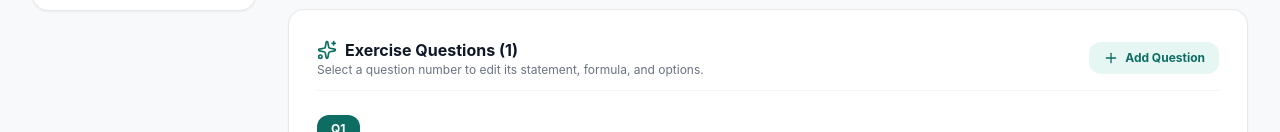
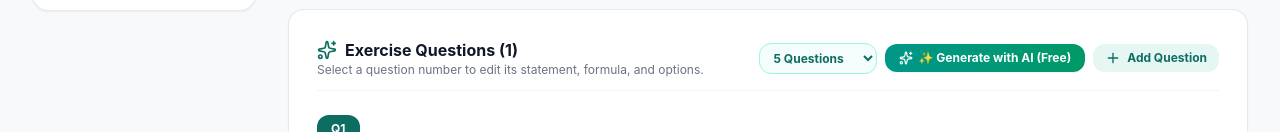
Before and after one commit to Nwaiwuchi10/kschool-admin, a Next.js app: page /exercises/new in a window 1280 px wide. Shown: the part 769-901 px from the top of the page. Built offline with nearby package versions, Linux system fonts and the light colour scheme; no server answers.

Commit message:
feat(admin): add optional AI exercise generation for selected lesson in create and edit exercise pages

```diff
--- a/src/app/exercises/[id]/edit/page.tsx
+++ b/src/app/exercises/[id]/edit/page.tsx
@@ -10,6 +10,7 @@ import { classService } from '@/services/class.service';
 import { subjectService } from '@/services/subject.service';
 import { lessonService } from '@/services/lesson.service';
 import { SchoolClass, Subject } from '@/types/curriculum.types';
+import { aiGeneratorService } from '@/services/ai-generator.service';
 import { useResponseModal } from '@/context/ModalContext';
 import { FormulaToolbar } from '@/components/FormulaToolbar';
 import { MathRenderer } from '@/components/MathRenderer';
@@ -20,6 +21,7 @@ import {
   CheckCircle2,
   Circle,
   FileQuestion,
+  Sparkles,
   HelpCircle,
   Clock,
   Award,
@@ -63,6 +65,8 @@ function EditExerciseContent() {
   const [activeQuestionIndex, setActiveQuestionIndex] = useState(0);
   const [isLoading, setIsLoading] = useState(true);
   const [isSubmitting, setIsSubmitting] = useState(false);
+  const [isGeneratingAi, setIsGeneratingAi] = useState(false);
+  const [aiQuestionCount, setAiQuestionCount] = useState(5);
 
   // Load existing exercise details & classes
   useEffect(() => {
@@ -573,7 +577,92 @@ function EditExerciseContent() {
                 ))}
               </div>
 
-              <div className="flex items-center gap-2 shrink-0">
+              <div className="flex flex-wrap items-center gap-2 shrink-0">
+                {/* AI Question Count Selector */}
+                <select
+                  value={aiQuestionCount}
+                  onChange={(e) => setAiQuestionCount(Number(e.target.value))}
+                  className="px-2.5 py-1.5 rounded-xl border border-teal-200 text-xs font-bold text-[#0D6D62] bg-teal-50/70 focus:outline-none cursor-pointer"
+                  title="Number of questions to generate with AI"
+                >
+                  <option value={3}>3 Questions</option>
+                  <option value={5}>5 Questions</option>
+                  <option value={8}>8 Questions</option>
+                  <option value={10}>10 Questions</option>
+                  <option value={15}>15 Questions</option>
+                </select>
+
+                {/* Optional AI Assistant Button */}
+                <button
+                  type="button"
+                  onClick={async () => {
+                    const targetTopicOrLesson = lesson || topic || title;
+                    if (!targetTopicOrLesson || !targetTopicOrLesson.trim()) {
+                      showError(
+                        'Lesson / Topic Required',
+                        'Please enter an Exercise Title, Topic, or select an Associated Lesson first before generating questions with AI.'
+                      );
+                      return;
+                    }
+
+                    try {
+                      setIsGeneratingAi(true);
+
+                      // If a lesson is selected, fetch full lesson content to ground the AI questions
+                      let lessonContentContext = '';
+                      const matchedLesson = availableLessons.find((l) => l.title === lesson || l.id === lesson);
+                      if (matchedLesson && /^[a-fA-F0-9]{24}$/.test(matchedLesson.id)) {
+                        try {
+                          const fullLesson = await lessonService.getLessonById(matchedLesson.id);
+                          if (fullLesson && fullLesson.content) {
+                            lessonContentContext = fullLesson.content;
+                          }
+                        } catch {
+                          // Continue with title context
+                        }
+                      }
+
+                      const result = await aiGeneratorService.generateQuiz({
+                        topicTitle: targetTopicOrLesson,
+                        subjectName: subject,
+                        classLevel,
+                        lessonContent: lessonContentContext,
+                        numberOfQuestions: aiQuestionCount,
+                      });
+
+                      if (result && Array.isArray(result.questions) && result.questions.length > 0) {
+                        const mappedQuestions: ExerciseQuestion[] = result.questions.map((q) => ({
+                          questionText: q.questionText,
+                          options: q.options && q.options.length === 4 ? q.options : [q.options[0] || 'A', q.options[1] || 'B', q.options[2] || 'C', q.options[3] || 'D'],
+                          correctOptionIndex: typeof q.correctOptionIndex === 'number' ? q.correctOptionIndex : 0,
+                          hint: '',
+                          explanation: q.explanation || '',
+                        }));
+
+                        setQuestions(mappedQuestions);
+                        setActiveQuestionIndex(0);
+
+                        showSuccess(
+                          'AI Questions Generated!',
+                          `Successfully generated ${mappedQuestions.length} practice questions based on "${targetTopicOrLesson}". You can review, edit options, or add more questions.`
+                        );
+                      }
+                    } catch (err: any) {
+                      showError(
+                        'AI Generation Notice',
+                        err?.response?.data?.message || err?.message || 'Could not generate exercise questions with AI.'
+                      );
+                    } finally {
+                      setIsGeneratingAi(false);
+                    }
+                  }}
+                  disabled={isGeneratingAi}
+                  className="inline-flex items-center gap-1.5 px-3.5 py-1.5 rounded-xl bg-gradient-to-r from-teal-600 to-emerald-600 hover:from-teal-700 hover:to-emerald-700 text-white text-xs font-bold transition-all shadow-xs cursor-pointer disabled:opacity-50"
+                >
+                  <Sparkles className="w-3.5 h-3.5" />
+                  <span>{isGeneratingAi ? 'Generating...' : '✨ Generate with AI'}</span>
+                </button>
+
                 <button
                   type="button"
                   onClick={addQuestion}
--- a/src/app/exercises/new/page.tsx
+++ b/src/app/exercises/new/page.tsx
@@ -10,6 +10,7 @@ import { classService } from '@/services/class.service';
 import { subjectService } from '@/services/subject.service';
 import { lessonService } from '@/services/lesson.service';
 import { SchoolClass, Subject } from '@/types/curriculum.types';
+import { aiGeneratorService } from '@/services/ai-generator.service';
 import { useResponseModal } from '@/context/ModalContext';
 import { FormulaToolbar } from '@/components/FormulaToolbar';
 import { MathRenderer } from '@/components/MathRenderer';
@@ -60,6 +61,8 @@ function CreateExerciseContent() {
 
   const [activeQuestionIndex, setActiveQuestionIndex] = useState(0);
   const [isSubmitting, setIsSubmitting] = useState(false);
+  const [isGeneratingAi, setIsGeneratingAi] = useState(false);
+  const [aiQuestionCount, setAiQuestionCount] = useState(5);
 
   // Load classes on mount
   useEffect(() => {
@@ -576,14 +579,105 @@ function CreateExerciseContent() {
                 </p>
               </div>
 
+              <div className="flex flex-wrap items-center gap-2 self-start sm:self-auto">
+                {/* AI Question Count Selector */}
+                <select
+                  value={aiQuestionCount}
+                  onChange={(e) => setAiQuestionCount(Number(e.target.value))}
+                  className="px-2.5 py-1.5 rounded-xl border border-teal-200 text-xs font-bold text-[#0D6D62] bg-teal-50/70 focus:outline-none cursor-pointer"
+                  title="Number of questions to generate with AI"
+                >
+                  <option value={3}>3 Questions</option>
+                  <option value={5}>5 Questions</option>
+                  <option value={8}>8 Questions</option>
+                  <option value={10}>10 Questions</option>
+                  <option value={15}>15 Questions</option>
+                </select>
+
+                {/* Optional AI Assistant Button */}
+                <button
+                  type="button"
+                  onClick={async () => {
+                    const targetTopicOrLesson = lesson || topic || title;
+                    if (!targetTopicOrLesson || !targetTopicOrLesson.trim()) {
+                      showError(
+                        'Lesson / Topic Required',
+                        'Please enter an Exercise Title, Topic, or select an Associated Lesson first before generating questions with AI.'
+                      );
+                      return;
+                    }
+
+                    try {
+                      setIsGeneratingAi(true);
+
+                      // If a lesson is selected, fetch full lesson content to ground the AI questions
+                      let lessonContentContext = '';
+                      const matchedLesson = availableLessons.find((l) => l.title === lesson || l.id === lesson);
+                      if (matchedLesson && /^[a-fA-F0-9]{24}$/.test(matchedLesson.id)) {
+                        try {
+                          const fullLesson = await lessonService.getLessonById(matchedLesson.id);
+                          if (fullLesson && fullLesson.content) {
+                            lessonContentContext = fullLesson.content;
+                          }
+                        } catch {
+                          // Continue with title context
+                        }
+                      }
+
+                      const result = await aiGeneratorService.generateQuiz({
+                        topicTitle: targetTopicOrLesson,
+                        subjectName: subject,
+                        classLevel,
+                        lessonContent: lessonContentContext,
+                        numberOfQuestions: aiQuestionCount,
+                      });
+
+                      if (result && Array.isArray(result.questions) && result.questions.length > 0) {
+                        const mappedQuestions: ExerciseQuestion[] = result.questions.map((q) => ({
+                          questionText: q.questionText,
+                          options: q.options && q.options.length === 4 ? q.options : [q.options[0] || 'A', q.options[1] || 'B', q.options[2] || 'C', q.options[3] || 'D'],
+                          correctOptionIndex: typeof q.correctOptionIndex === 'number' ? q.correctOptionIndex : 0,
+                          hint: '',
+                          explanation: q.explanation || '',
+                        }));
+
+                        setQuestions(mappedQuestions);
+                        setActiveQuestionIndex(0);
+
+                        if (!title || title.trim().length < 5) {
+                          setTitle(result.title || `${targetTopicOrLesson} Practice Exercise`);
+                        }
+
+                        showSuccess(
+                          'AI Questions Generated!',
+                          `Successfully generated ${mappedQuestions.length} practice questions based on "${targetTopicOrLesson}". You can review, edit options, or add more questions.`
+                        );
+                      }
+                    } catch (err: any) {
+                      showError(
+                        'AI Generation Notice',
+                        err?.response?.data?.message || err?.message || 'Could not generate exercise questions with AI.'
+                      );
+                    } finally {
+                      setIsGeneratingAi(false);
+                    }
+                  }}
+                  disabled={isGeneratingAi}
+                  className="inline-flex items-center gap-1.5 px-3.5 py-1.5 rounded-xl bg-gradient-to-r from-teal-600 to-emerald-600 hover:from-teal-700 hover:to-emerald-700 text-white text-xs font-bold transition-all shadow-xs cursor-pointer disabled:opacity-50"
+                >
+                  <Sparkles className="w-3.5 h-3.5" />
+                  <span>{isGeneratingAi ? 'Generating Questions...' : '✨ Generate with AI (Free)'}</span>
+                </button>
+
                 <button
                   type="button"
                   onClick={handleAddQuestion}
-                className="inline-flex items-center gap-1.5 px-3.5 py-2 rounded-xl bg-[#E6F7F3] text-[#0D6D62] hover:bg-[#D2F4EB] text-xs font-bold transition-colors cursor-pointer self-start sm:self-auto"
+                  className="inline-flex items-center gap-1.5 px-3 py-1.5 rounded-xl bg-[#E6F7F3] text-[#0D6D62] hover:bg-[#D2F4EB] text-xs font-bold transition-colors cursor-pointer"
                 >
                   <Plus className="w-4 h-4" />
                   <span>Add Question</span>
                 </button>
+              </div>
             </div>
 
             {/* Question Selector Tabs */}
```
Lines whose indentation alone changed are shown as unchanged.
